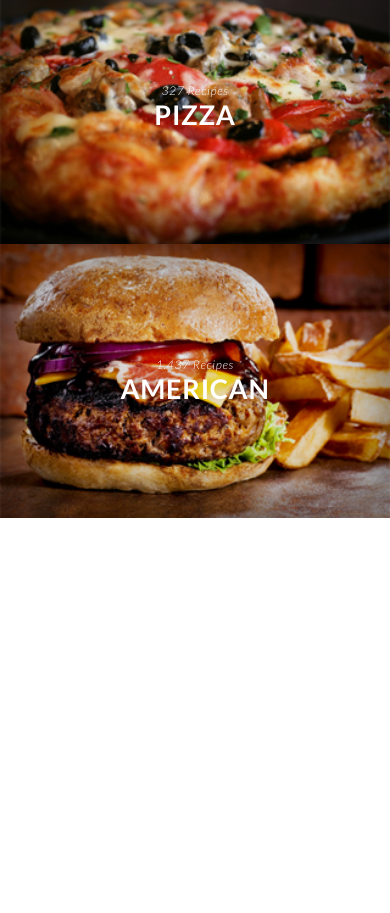
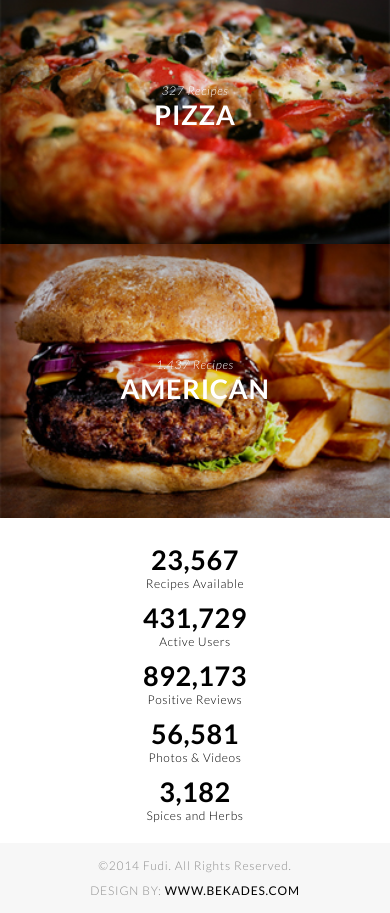
Before and after one commit to nikitagolovchenko/fudi, a plain HTML site: page index.html in a window 390 px wide. Shown: the part 4536-5449 px from the top of the page. Before the commit the page ends 5054 px from the top, so only its background shows below. Drawn offline with Linux system fonts and the light colour scheme; files whose address does not match are found by name.

Commit message:
add all structures and responsive

```diff
--- a/index.html
+++ b/index.html
@@ -247,6 +247,57 @@
             </div><!--/.container-fluid-->
         </div><!--/.card-->
 
+        <!-- Stat -->
+        <div class="stat">
+            <div class="container">
+                <div class="row justify-content-sm-center  justify-content-lg-between flex-wrap">
+                    <div class="col-20 col-sm-10 col-md-6 col-lg-3">
+                        <div class="stat__item">
+                            <p class="stat__number">23,567</p>
+                            <p class="stat__text">Recipes Available</p>
+                        </div>
+                    </div>
+                    <div class="col-20 col-sm-10 col-md-6 col-lg-3">
+                        <div class="stat__item">
+                            <p class="stat__number">431,729</p>
+                            <p class="stat__text">Active Users</p>
+                        </div>
+                    </div>
+                    <div class="col-20 col-sm-10 col-md-6 col-lg-3">
+                        <div class="stat__item">
+                            <p class="stat__number">892,173</p>
+                            <p class="stat__text">Positive Reviews</p>
+                        </div>
+                    </div>
+                    <div class="col-20 col-sm-10 col-md-6 col-lg-3">
+                        <div class="stat__item">
+                            <p class="stat__number">56,581</p>
+                            <p class="stat__text">Photos & Videos</p>
+                        </div>
+                    </div>
+                    <div class="col-20 col-sm-10 col-md-6 col-lg-3">
+                        <div class="stat__item">
+                            <p class="stat__number">3,182</p>
+                            <p class="stat__text">Spices and Herbs</p>
+                        </div>
+                    </div>
+                </div><!--/.row-->
+            </div><!--/.container-->
+        </div><!--/.stat-->
+
+        <!-- Footer -->
+        <div class="footer">
+            <div class="container">
+                <div class="row justify-content-between">
+                    <div class="col-20 col-md">
+                        <p class="footer__copyright">©2014 Fudi. All Rights Reserved.</p>
+                    </div>
+                    <div class="col-20 col-md">
+                        <p class="footer__link">design by: <a href="#">www.bekades.com</a></p>
+                    </div>
+                </div>
+            </div>
+        </div>
 
 
     </div><!--/.wrapper-->
--- a/scss/blocks/_card.scss
+++ b/scss/blocks/_card.scss
@@ -44,6 +44,7 @@
         display: block;
         height: auto;
 
+        @extend %transition;
     }
 
     &__text {
--- /dev/null
+++ b/scss/blocks/_footer.scss
@@ -0,0 +1,42 @@
+.footer {
+    font-size: $font-size--12px;
+    font-weight: $light;
+    color: $silver;
+    background-color: $gray;
+    padding: 15px 0;
+    text-align: center;
+
+    @media (min-width: $screen-md) {
+        padding: 35px 0;
+        font-size: $font-size--14px;
+    }
+
+    &__copyright {
+        margin-bottom: 10px;
+
+        @media (min-width: $screen-md) {
+            text-align: left;
+            margin-bottom: 0;
+        }
+    }
+
+    &__link {
+
+        text-transform: uppercase;
+
+        @media (min-width: $screen-md) {
+            text-align: right;
+        }
+
+        a {
+            display: inline-block;
+            font-weight: $regular;
+            color: $black;
+            @extend %transition;
+
+            &:hover {
+                color: $red;
+            }
+        }
+    }
+}
--- /dev/null
+++ b/scss/blocks/_stat.scss
@@ -0,0 +1,43 @@
+.stat {
+    padding: 25px 0 10px;
+    letter-spacing: 0.05em;
+    text-align: center;
+    font-size: 12px;
+
+    @media (min-width: $screen-sm) {
+        padding: 60px 0 40px;
+        font-size: 14px;
+    }
+
+    @media (min-width: $screen-md) {
+        padding: 60px 0 40px;
+        font-size: $font-size;
+    }
+
+    &__number {
+        font-size: $font-size--36px;
+        font-weight: $bold;
+        margin-bottom: 0px;
+
+        @media (min-width: $screen-sm) {
+            margin-bottom: 5px;
+        }
+
+        @media (min-width: $screen-md) {
+            margin-bottom: 10px;
+        }
+    }
+
+    &__text {
+        font-weight: $light;
+        margin-bottom: 10px;
+
+        @media (min-width: $screen-sm) {
+            margin-bottom: 15px;
+        }
+
+        @media (min-width: $screen-md) {
+            margin-bottom: 20px;
+        }
+    }
+}
--- a/scss/helpers/_placeholders.scss
+++ b/scss/helpers/_placeholders.scss
@@ -1,5 +1,5 @@
 %transition {
-    transition: all .2s linear;
+    transition: all 0.2s linear;
 }
 
 %text-shadow {
--- a/scss/helpers/_variables.scss
+++ b/scss/helpers/_variables.scss
@@ -2,6 +2,7 @@ $white: #fff;
 $gray: #f7f7f7;
 $dark-gray: #58585a;
 $darken-gray: #746874;
+$silver: #8b8b8b;
 $black: #000;
 $black-light: #221f1f;
 $red: #f57365;
--- a/scss/style.scss
+++ b/scss/style.scss
@@ -31,3 +31,7 @@
 @import "blocks/slider";
 
 @import "blocks/card";
+
+@import "blocks/stat";
+
+@import "blocks/footer";
```
Also changed, not shown: css/style.css, 1 other file.
